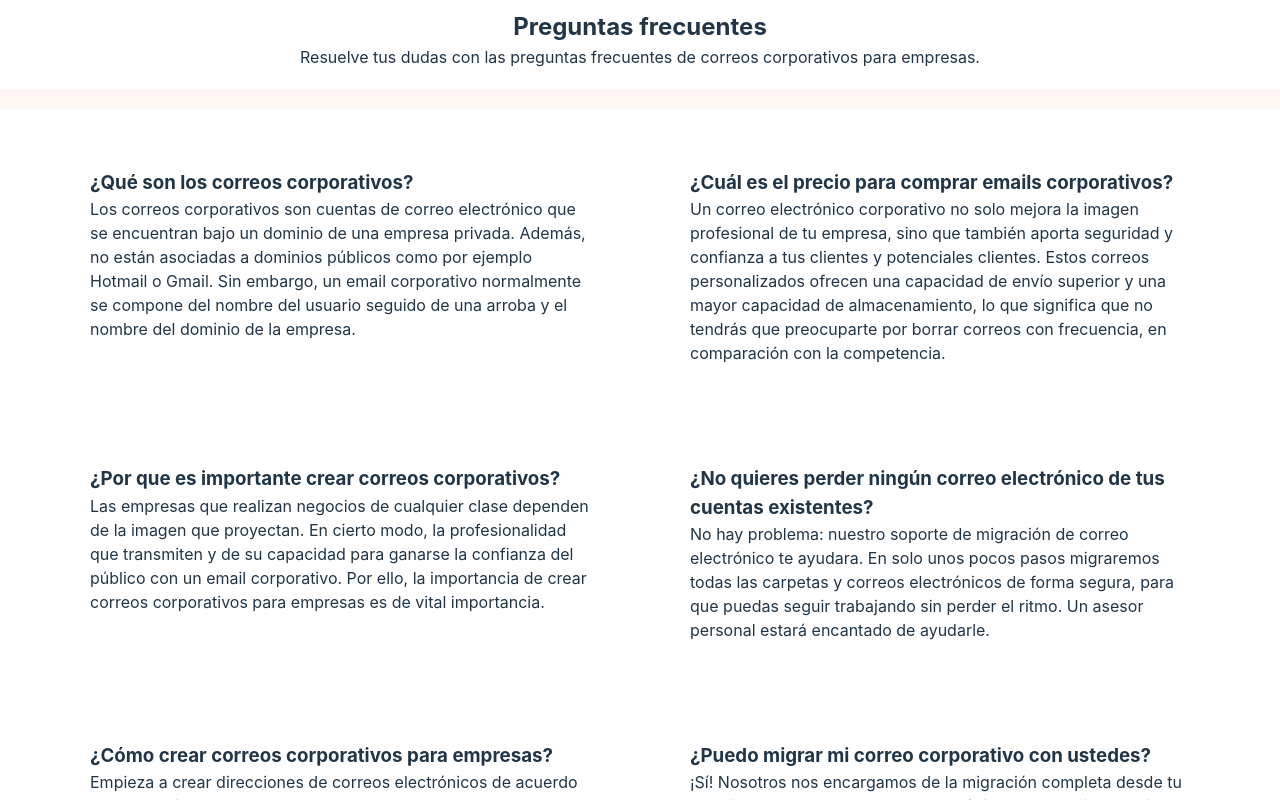
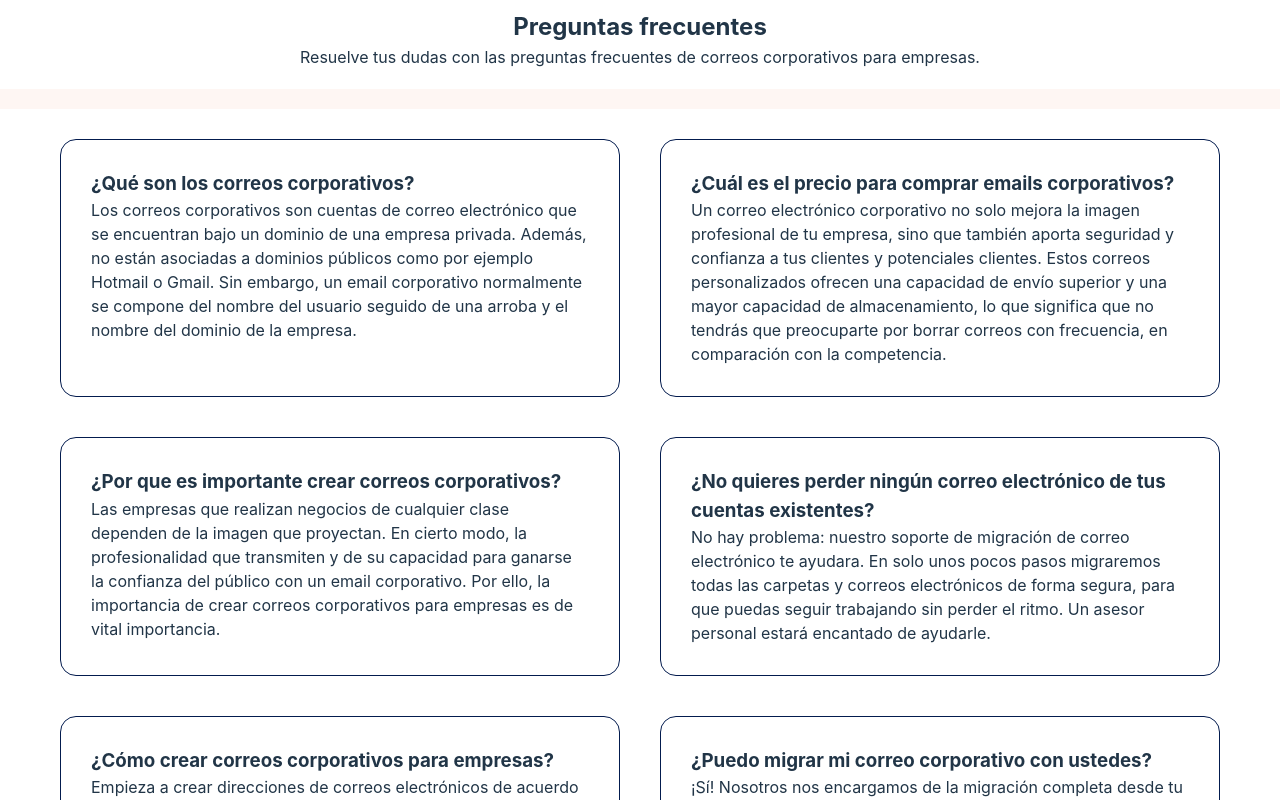
Before and after one commit to Krlozces/emailsCorporativos, a React (Vite) app: page / in a window 1280 px wide. Shown: the part 2540-3340 px from the top of the page. Built offline with nearby package versions, Linux system fonts and the light colour scheme; no server answers.

Commit message:
Border added to the card questions

```diff
--- a/src/styles/questions.css
+++ b/src/styles/questions.css
@@ -11,7 +11,12 @@
     text-align: left;
     border-radius: 1rem;
     /* background-color: #FEF6F3; */
-    /* border: 1px solid #031b4e; */
+    border: 1px solid #031b4e;
+}
+
+.container-question:hover{
+    transform: scale(1.02);
+    box-shadow: 0 10px 10px rgba(0,0,0,0.2);
 }
 
 .super-container-question{
```
